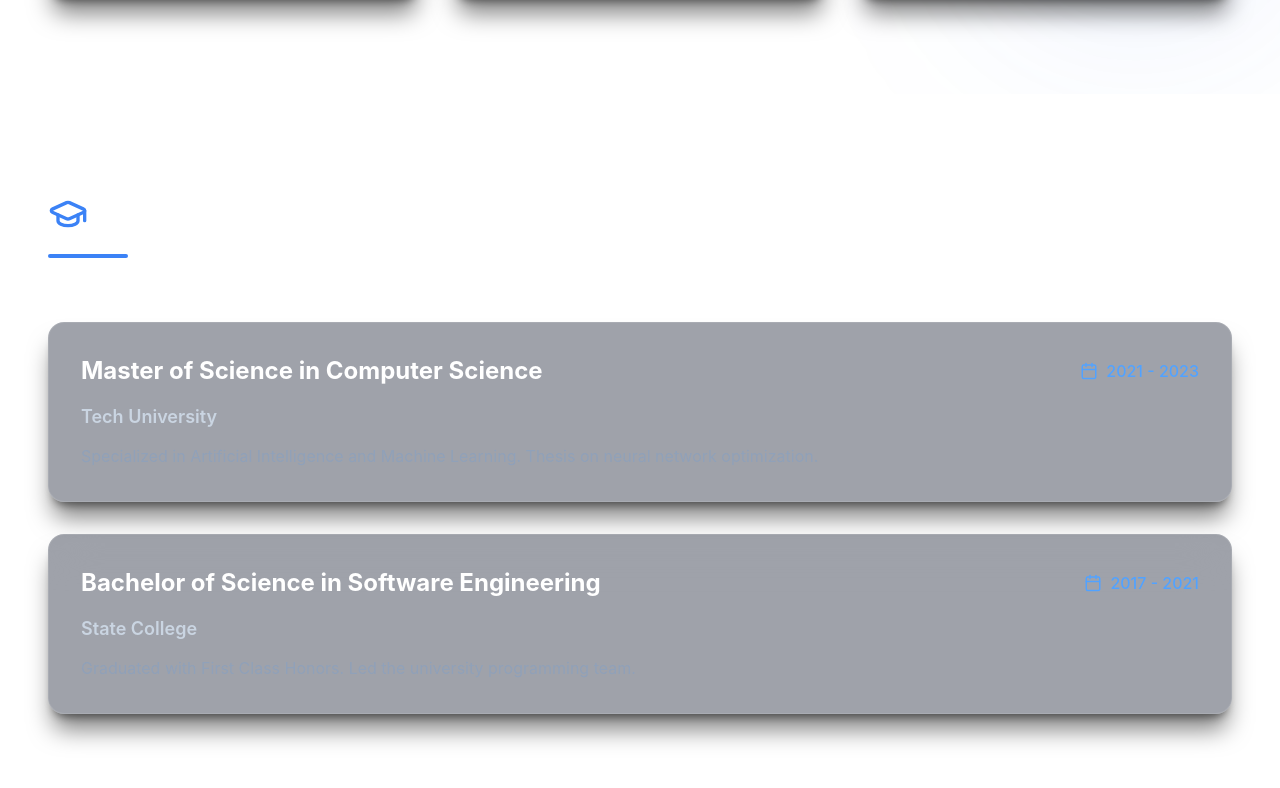
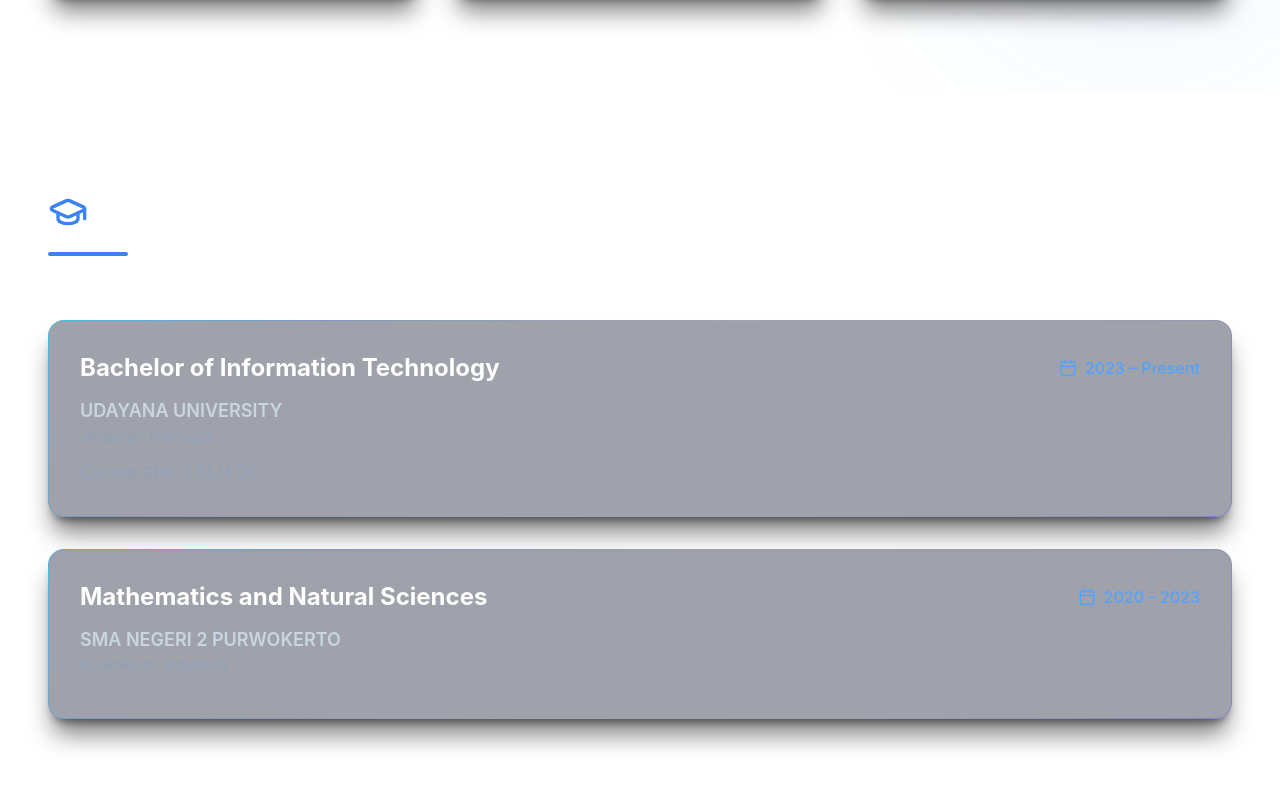
Before and after one commit to ravi-arnan/modern-portfolio, a React (Vite) app: page / in a window 1280 px wide. Shown: the part 1492-2280 px from the top of the page. Built offline with nearby package versions, Linux system fonts and the light colour scheme.

Commit message:
feat: update education details to include location and add a gradient border effect to glass cards.

```diff
--- a/src/components/Education.tsx
+++ b/src/components/Education.tsx
@@ -3,16 +3,18 @@ import { GraduationCap, Calendar } from 'lucide-react';
 
 const education = [
     {
-        degree: 'Master of Science in Computer Science',
-        institution: 'Tech University',
-        period: '2021 - 2023',
-        description: 'Specialized in Artificial Intelligence and Machine Learning. Thesis on neural network optimization.',
+        degree: 'Bachelor of Information Technology',
+        institution: 'UDAYANA UNIVERSITY',
+        location: 'Jimbaran, Indonesia',
+        period: '2023 – Present',
+        description: 'Current GPA: 3.65/4.00',
     },
     {
-        degree: 'Bachelor of Science in Software Engineering',
-        institution: 'State College',
-        period: '2017 - 2021',
-        description: 'Graduated with First Class Honors. Led the university programming team.',
+        degree: 'Mathematics and Natural Sciences',
+        institution: 'SMA NEGERI 2 PURWOKERTO',
+        location: 'Purwokerto, Indonesia',
+        period: '2020 - 2023',
+        description: '',
     }
 ];
 
@@ -56,12 +58,20 @@ export function Education() {
                                 </div>
                             </div>
 
-                            <h4 className="text-lg text-slate-700 dark:text-slate-300 font-semibold mb-3">
-                                {item.institution}
-                            </h4>
-                            <p className="text-slate-600 dark:text-slate-400 leading-relaxed">
-                                {item.description}
-                            </p>
+                            <div className="mb-3">
+                                <h4 className="text-lg text-slate-700 dark:text-slate-300 font-semibold leading-tight">
+                                    {item.institution}
+                                </h4>
+                                <p className="text-slate-500 dark:text-slate-400 text-sm mt-1">
+                                    {item.location}
+                                </p>
+                            </div>
+
+                            {item.description && (
+                                <p className="text-slate-600 dark:text-slate-400 leading-relaxed">
+                                    {item.description}
+                                </p>
+                            )}
                         </motion.div>
                     ))}
                 </div>
--- a/src/index.css
+++ b/src/index.css
@@ -16,7 +16,23 @@
 
 @layer utilities {
   .glass-card {
-    @apply bg-white/40 dark:bg-slate-900/40 backdrop-blur-xl border border-white/40 dark:border-white/10 shadow-xl shadow-slate-200/50 dark:shadow-black/50 transition-all duration-300;
+    @apply relative bg-white/40 dark:bg-slate-900/40 backdrop-blur-xl shadow-xl shadow-slate-200/50 dark:shadow-black/50 transition-all duration-300;
+  }
+
+  .glass-card::before {
+    content: "";
+    @apply absolute inset-0 pointer-events-none;
+    border-radius: inherit;
+    padding: 1px;
+    background: linear-gradient(135deg,
+        rgba(56, 189, 248, 0.9) 0%,
+        rgba(59, 130, 246, 0.3) 20%,
+        rgba(255, 255, 255, 0.05) 50%,
+        rgba(99, 102, 241, 0.1) 80%,
+        rgba(99, 102, 241, 0.5) 100%);
+    -webkit-mask: linear-gradient(#fff 0 0) content-box, linear-gradient(#fff 0 0);
+    -webkit-mask-composite: xor;
+    mask-composite: exclude;
   }
 
   .glass-nav {
```
